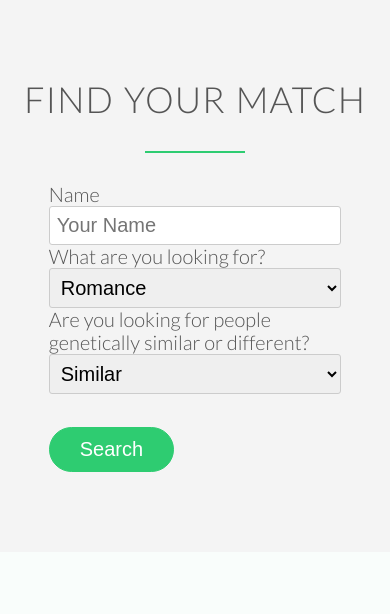
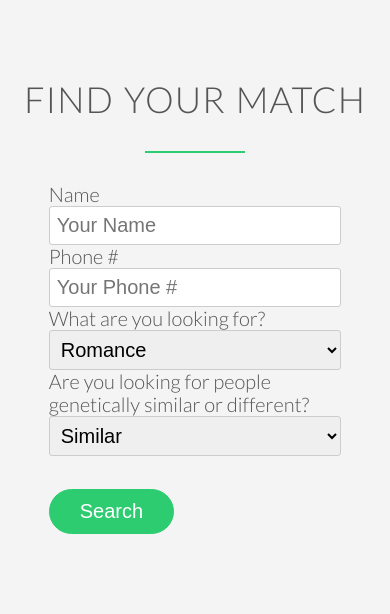
Before and after one commit to ishanley/GenMatch, a Flask app: page / in a window 390 px wide; the page is wider, and only the part inside the window is pictured. Shown: the part 2167-2781 px from the top of that part. Before the commit the page ends 2639 px from the top of that part, so only its background shows below. Run offline with Flask 2, Linux system fonts and the light colour scheme; some libraries are stand-ins or nearby versions; some web fonts are replaced.

Commit message:
added phone number

```diff
--- a/templates/index.html
+++ b/templates/index.html
@@ -36,7 +36,7 @@
             </div>
             <div class="row">
                 <div class="col span-1-of-4 box">
-                    <i class="ion-ios-nutrition-outline icon-big"></i>
+                    <i class="ion-ios-nutrition-outline icon-big animated shake"></i>
                     <h3>Health</h3>
                     <p>Having a health issue? No matter how serious it is, find others with the same genetic causes or speak with doctors that can prescribe a specific treatment that will work for you.</p>
                 </div>
@@ -71,6 +71,14 @@
                         </div>
                         <div class="col span-2-of-3">
                             <input type="text" name="name" id="name" placeholder="Your Name" required>
+                        </div>
+                    </div>
+                    <div class="row">
+                        <div class="col span-1-of-3">
+                            <label for="name">Phone #</label>
+                        </div>
+                        <div class="col span-2-of-3">
+                            <input type="text" name="name" id="name" placeholder="Your Phone #" required>
                         </div>
                     </div>
                     <div class="row">
```
